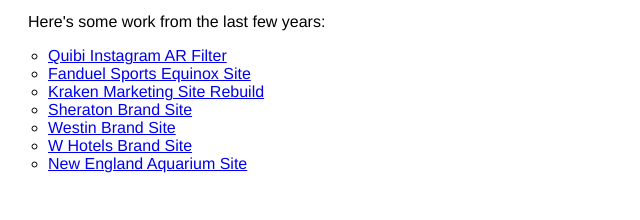
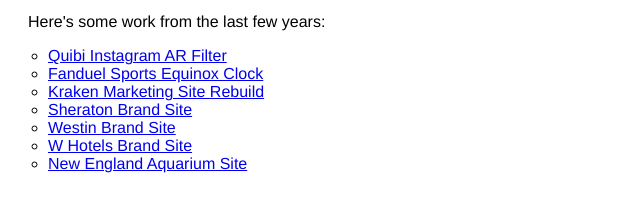
Before and after one commit to andresbonilla/andresbonilla.github.io, a plain HTML site: page index.html in a window 1280 px wide. Shown: the part 282-502 px from the top of the page, 0-640 px from the left. Drawn offline with nearby package versions, Linux system fonts and the light colour scheme.

Commit message:
Updates copy

```diff
--- a/index.html
+++ b/index.html
@@ -48,7 +48,7 @@
 					<img id="quibi-gif" class="hidden" src="assets/img/quibi.gif">
 				</li>
 				<li>
-					<a href="https://www.fanduel.com/sportsequinox" target="_blank">Fanduel Sports Equinox Site</a>
+					<a href="https://www.fanduel.com/sportsequinox" target="_blank">Fanduel Sports Equinox Clock</a>
 				</li>
 				<li>
 					<a href="https://www.kraken.com/" target="_blank">Kraken Marketing Site Rebuild</a>
```
